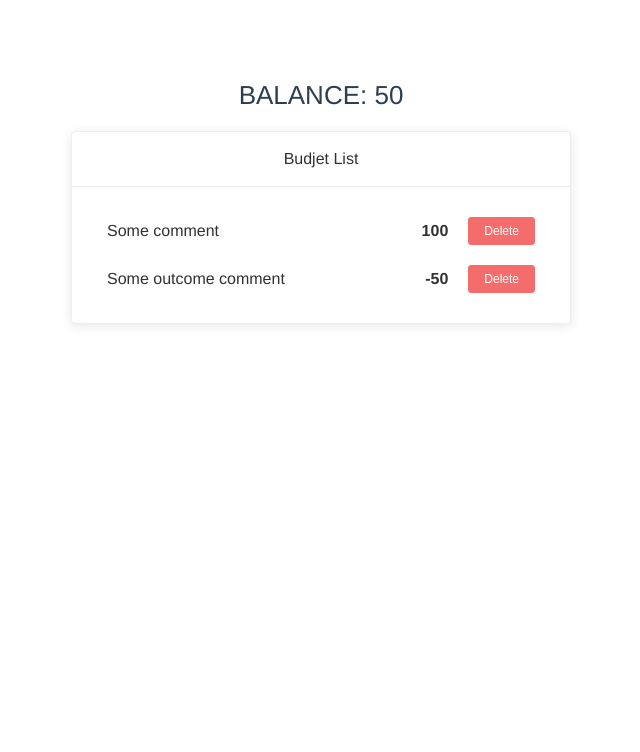
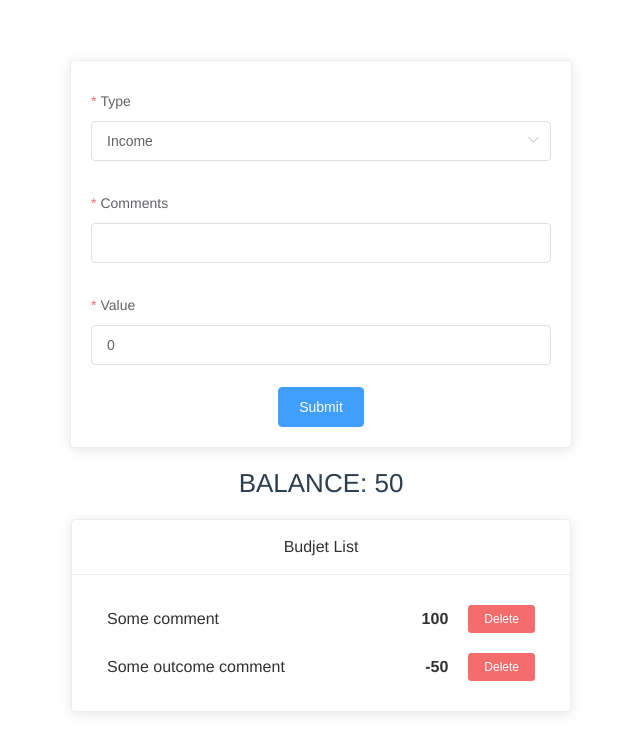
Before and after one commit to Pavel-VV/Budget-app2, a Vue app: page / in a window 1280 px wide. Shown: the top 752 px of the page, without its empty margins (319-959 px from the left). Built offline with nearby package versions, Linux system fonts and the light colour scheme.

Commit message:
add form

```diff
--- a/package.json
+++ b/package.json
@@ -23,7 +23,6 @@
     "vue-template-compiler": "^2.6.14"
   },
   "eslintConfig": {
-    "requireConfigFile": false,
     "root": true,
     "env": {
       "node": true
@@ -33,7 +32,8 @@
       "eslint:recommended"
     ],
     "parserOptions": {
-      "parser": "@babel/eslint-parser"
+      "parser": "@babel/eslint-parser",
+      "requireConfigFile": false
     },
     "rules": {}
   },
--- a/src/App.vue
+++ b/src/App.vue
@@ -1,5 +1,6 @@
 <template>
   <div id="app">
+    <FormData/>
     <TotalBalance :total="totalBalance"/>
     <BudgetList :list="list" @deleteItem="onDeleteItem"/>
   </div>
@@ -8,12 +9,14 @@
 <script>
 import BudgetList from '@/components/BudgetList';
 import TotalBalance from '@/components/TotalBalance';
+import FormData from '@/components/FormData';
 
 export default {
   name: 'App',
   components: {
     BudgetList,
     TotalBalance,
+    FormData,
   },
   data: () => ({
     list: {
--- /dev/null
+++ b/src/components/FormData.vue
@@ -0,0 +1,61 @@
+<template>
+  <ElCard class="form-card">
+    <ElForm :model="formData" :rules="rules">
+      <ElFormItem label="Type" prop="type">
+        <ElSelect class="type-select" v-model="formData.type" placeholder="Choose type...">
+          <ElOption label="Income" value="INCOME"/>
+          <ElOption label="Outcome" value="OUTCOME"/>
+        </ElSelect>
+      </ElFormItem>
+      <ElFormItem label="Comments" prop="comment">
+        <ElInput v-model="formData.comment"/>
+      </ElFormItem>
+      <ElFormItem label="Value" prop="value">
+        <ElInput v-model.number="formData.value"/>
+      </ElFormItem>
+      <ElButton type="primary" @click="onSubmitForm">Submit</ElButton>
+    </ElForm>
+  </ElCard>
+</template>
+
+<script>
+export default {
+  name: 'FormData',
+  data: () => ({
+    formData: {
+      type: "INCOME",
+      comment: "",
+      value: 0,
+    },
+    rules: {
+      type: [
+        {required: true, message: 'Please select type', trigger: 'blur',}
+      ],
+      comment: [
+        {required: true, message: 'Please input comment', trigger: 'blur',}
+      ],
+      value: [
+        {required: true, message: 'Please input value', trigger: 'blur',},
+        {type: 'number', message: 'Value must be a number', trigger: 'blur',}
+      ],
+    }
+  }),
+  methods: {
+    onSubmitForm() {
+
+    },
+  }
+
+}
+</script>
+
+<style scoped>
+.form-card {
+  max-width: 500px;
+  margin: auto;
+}
+
+.type-select {
+  width: 100%;
+}
+</style>
```
